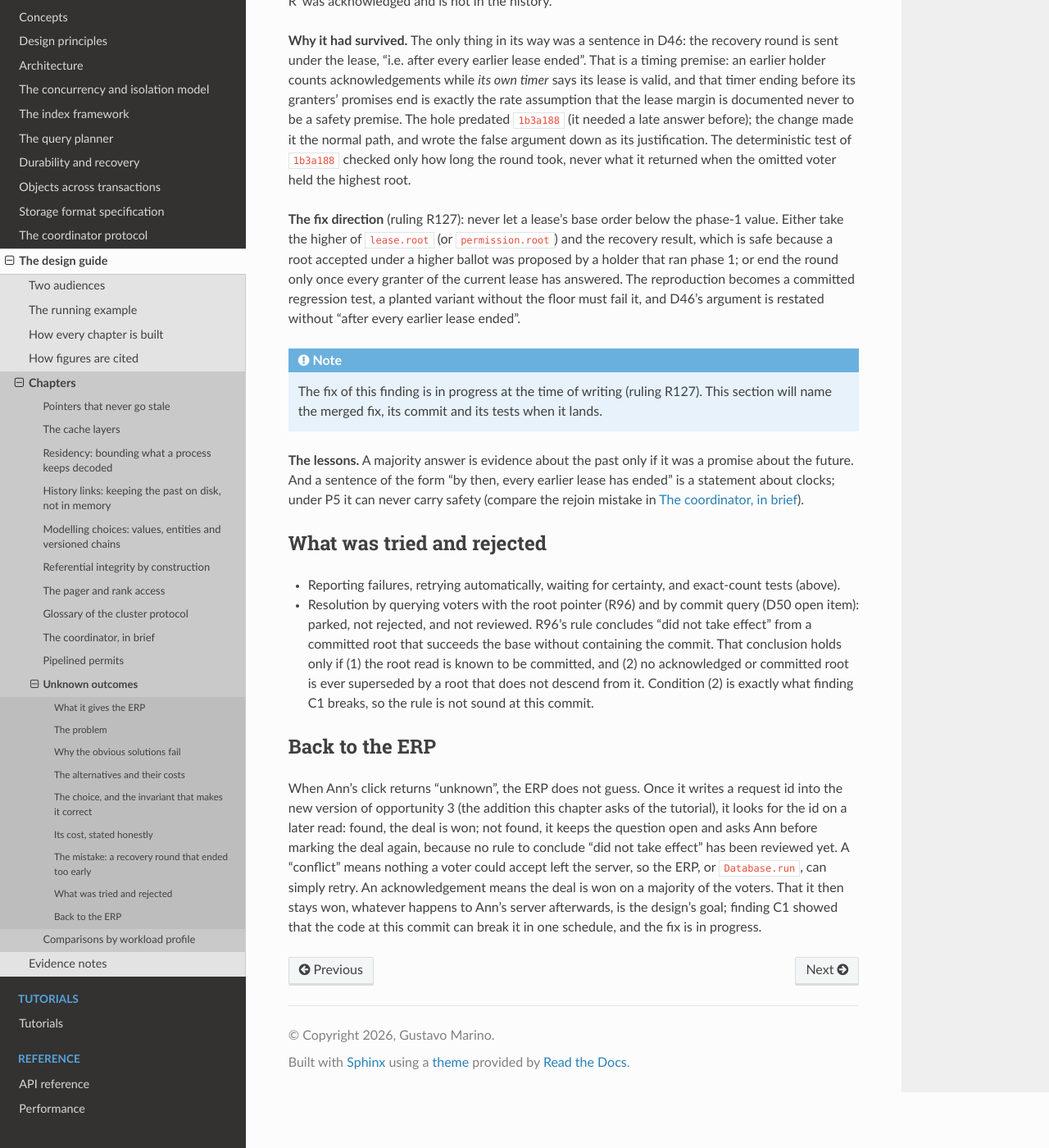
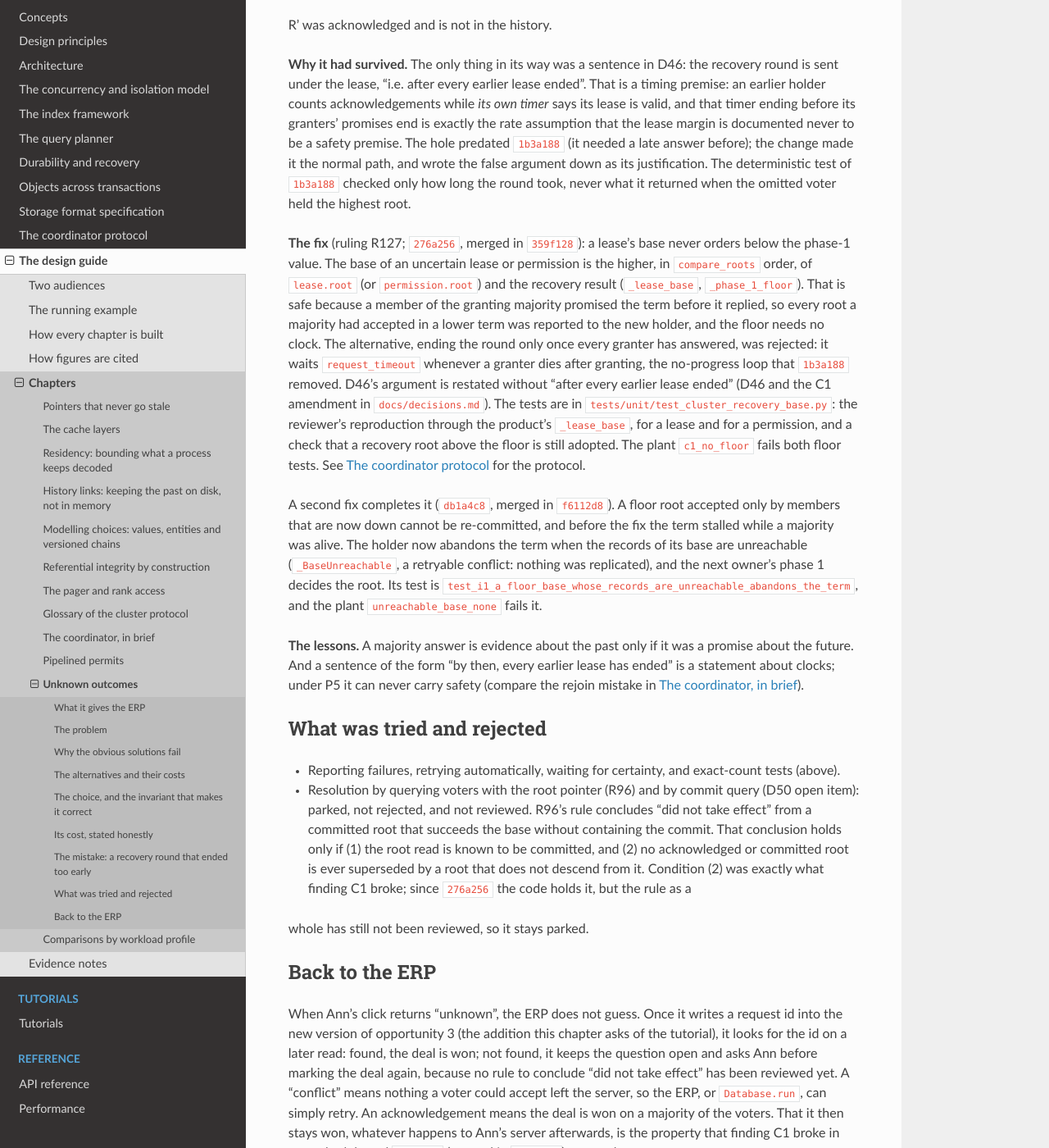
Before and after one commit to gamarino/ProtoDB, a Sphinx documentation site: the page built from docs/source/design-guide/unknown-outcomes.rst, in a window 1280 px wide and 1400 px high, scrolled down 3694 px. Shown: the whole window at 82% size. Built offline with Sphinx 7.4.7 and the Read the Docs theme 3.1.0, drawn with Linux system fonts in a browser that asks for light colours; some of the changed text lies outside the part shown.

Commit message:
Docs: the design guide describes the C1 fix as merged (276a256, db1a4c8)
Co-Authored-By: Claude Opus 5.5 <noreply@anthropic.com>

```diff
--- a/docs/source/design-guide/glossary.rst
+++ b/docs/source/design-guide/glossary.rst
@@ -65,7 +65,7 @@ certain, uncertain
    recovery round to choose its base.
 
 recovery round
-   A query to the voters for the roots they hold (``recover_root``); the highest answer becomes the base. The
+   A query to the voters for the roots they hold (``recover_root``); the highest answer raises the base, which is floored at the lease's phase-1 root. The
    query carries ballot 0: it *promises nothing*, which is the point of finding C1 in
    :doc:`unknown-outcomes`.
 
--- a/docs/source/design-guide/unknown-outcomes.rst
+++ b/docs/source/design-guide/unknown-outcomes.rst
@@ -15,7 +15,7 @@ settle it, but only with one addition the tutorial does not have yet: each chang
 id into the new version of the opportunity. The application then reads the opportunity once the cluster
 answers again and looks for the id, as :doc:`/durability` prescribes for every storage. Found: the change took
 effect. Not found: the ERP keeps the outcome open and reads again later; when it may conclude "did not take
-effect" is the subject of the parked rule discussed below, which is not sound while finding C1 is open. What
+effect" is the subject of the parked rule discussed below, which has not been reviewed. What
 the application must *not* do is retry blindly: if the first attempt took effect, the retry writes a second
 "won" version, and the audit trail of opportunity 3 shows the deal won twice.
 
@@ -51,8 +51,8 @@ The alternatives and their costs
 * **Resolve the outcome inside the library, by querying the voters with the root's pointer** (ruling R96,
   parked): the pointer is a unique commit id; walk ``previous`` from the committed root; found means success,
   a successor of the base without it means a safe retry, still at the base means undecided. Not built and not
-  reviewed; it is a liveness improvement, the undecided case remains, and its "safe retry" conclusion is not
-  sound while finding C1 is open (see "What was tried and rejected").
+  reviewed; it is a liveness improvement, the undecided case remains, and its "safe retry" conclusion has not
+  been reviewed (see "What was tried and rejected").
 * **Resolve late-observed acknowledgements with a commit query** (D50 open item): a majority observed after the
   lease ended could be confirmed instead of reported unknown. Not scheduled; liveness only.
 * **Resolve by reading an application token** (adopted for the tests in ``385cd04`` and ``47aa05e``): every
@@ -71,9 +71,9 @@ The choice, and the invariant that makes it correct
 
    The outcomes of a cluster commit. Source: ``diagrams/unknown-outcome.dot``.
 
-* **acknowledged**: a majority accepted the root within the permission. The design's goal is that it is never
-  lost. At the commit this guide describes, the code does not meet that goal in every schedule: finding C1,
-  below, is a schedule (a slow clock and a delayed message) that loses an acknowledged commit;
+* **acknowledged**: a majority accepted the root within the permission. It is never lost: finding C1,
+  below, was a schedule (a slow clock and a delayed message) that lost an acknowledged commit, and
+  ``276a256`` fixed it;
 * ``ProtoConflictError``: **nothing that could be accepted left the node** (no own acceptance logged, no
   root-stage message sent, every data-stage message a non-acceptable ``store``). Retrying is safe, and
   ``Database.run`` does it;
@@ -82,11 +82,7 @@ The choice, and the invariant that makes it correct
 The invariant is the truthfulness of the two definite answers: a conflict report implies the commit cannot take
 effect, so a retry never doubles it; an acknowledgement implies a majority holds the root. Unknown is the
 complement, and it is allowed to be large, because it is honest. (That a majority holding the root keeps it in
-the history is a separate property, the one finding C1 breaks.)
-
-.. TODO(C1-fix): once the R127 fix is merged, restate "never lost" as a property of the code, with the commit
-   of the fix, and remove the qualifications marked with this TODO in coordinator.rst, pipelined-permits.rst and
-   this chapter.
+the history is a separate property, the one finding C1 broke and ``276a256`` restored.)
 
 The tests follow the same rule (ruling R86): they assert **safety bounds**, never exact counts. Every
 acknowledged id is present exactly once; every other id present ended in an unknown outcome
@@ -120,8 +116,8 @@ majority argument:
 
 The adversarial re-review showed that the argument does not hold, and reproduced an **acknowledged commit being
 lost** (finding C1, Critical, at ``9129d52``). The reviewer reproduced it deterministically with five voters,
-in a test outside the repository that forces the schedule below; it is not committed, and this section will
-name the regression test that replaces it once the fix lands.
+in a test outside the repository that forces the schedule below. That reproduction is now committed as a
+regression test, ``tests/unit/test_cluster_recovery_base.py``, described under the fix below.
 
 **Why the intersection argument fails.** Intersection proves that a member of the answering majority accepted
 every root committed *before it answered*. It says nothing about roots accepted *after* it answered, unless the
@@ -155,20 +151,24 @@ The hole predated ``1b3a188`` (it needed a late answer before); the change made
 the false argument down as its justification. The deterministic test of ``1b3a188`` checked only how long the
 round took, never what it returned when the omitted voter held the highest root.
 
-**The fix direction** (ruling R127): never let a lease's base order below the phase-1 value. Either take the
-higher of ``lease.root`` (or ``permission.root``) and the recovery result, which is safe because a root
-accepted under a higher ballot was proposed by a holder that ran phase 1; or end the round only once every
-granter of the current lease has answered. The reproduction becomes a committed regression test, a planted variant
-without the floor must fail it, and D46's argument is restated without "after every earlier lease ended".
+**The fix** (ruling R127; ``276a256``, merged in ``359f128``): a lease's base never orders below the phase-1
+value. The base of an uncertain lease or permission is the higher, in ``compare_roots`` order, of ``lease.root``
+(or ``permission.root``) and the recovery result (``_lease_base``, ``_phase_1_floor``). That is safe because a
+member of the granting majority promised the term before it replied, so every root a majority had accepted in a
+lower term was reported to the new holder, and the floor needs no clock. The alternative, ending the round only
+once every granter has answered, was rejected: it waits ``request_timeout`` whenever a granter dies after
+granting, the no-progress loop that ``1b3a188`` removed. D46's argument is restated without "after every earlier
+lease ended" (D46 and the C1 amendment in ``docs/decisions.md``). The tests are in
+``tests/unit/test_cluster_recovery_base.py``: the reviewer's reproduction through the product's ``_lease_base``,
+for a lease and for a permission, and a check that a recovery root above the floor is still adopted. The plant
+``c1_no_floor`` fails both floor tests. See :doc:`/coordinator-protocol` for the protocol.
 
-.. TODO(C1-fix): describe the fix as merged (the floor at lease.root / permission.root, or the wait for every
-   granter), with its commit, the regression test and the plant, and the restated D46 argument. Until the fix
-   lands, this section describes the defect and the direction of the fix only.
-
-.. note::
-
-   The fix of this finding is in progress at the time of writing (ruling R127). This section will name the
-   merged fix, its commit and its tests when it lands.
+A second fix completes it (``db1a4c8``, merged in ``f6112d8``). A floor root accepted only by members that are
+now down cannot be re-committed, and before the fix the term stalled while a majority was alive. The holder now
+abandons the term when the records of its base are unreachable (``_BaseUnreachable``, a retryable conflict:
+nothing was replicated), and the next owner's phase 1 decides the root. Its test is
+``test_i1_a_floor_base_whose_records_are_unreachable_abandons_the_term``, and the plant
+``unreachable_base_none`` fails it.
 
 **The lessons.** A majority answer is evidence about the past only if it was a promise about the future. And a
 sentence of the form "by then, every earlier lease has ended" is a statement about clocks; under P5 it can
@@ -182,9 +182,8 @@ What was tried and rejected
   rejected, and not reviewed. R96's rule concludes "did not take effect" from a committed root that succeeds
   the base without containing the commit. That conclusion holds only if (1) the root read is known to be
   committed, and (2) no acknowledged or committed root is ever superseded by a root that does not descend from
-  it. Condition (2) is exactly what finding C1 breaks, so the rule is not sound at this commit.
-
-.. TODO(C1-fix): revisit the R96 conditions once the fix is merged; the rule still needs its own review.
+  it. Condition (2) was exactly what finding C1 broke; since ``276a256`` the code holds it, but the rule as a
+whole has still not been reviewed, so it stays parked.
 
 Back to the ERP
 ---------------
@@ -194,7 +193,5 @@ of opportunity 3 (the addition this chapter asks of the tutorial), it looks for
 the deal is won; not found, it keeps the question open and asks Ann before marking the deal again, because no
 rule to conclude "did not take effect" has been reviewed yet. A "conflict" means nothing a voter could accept
 left the server, so the ERP, or ``Database.run``, can simply retry. An acknowledgement means the deal is won on
-a majority of the voters. That it then stays won, whatever happens to Ann's server afterwards, is the design's
-goal; finding C1 showed that the code at this commit can break it in one schedule, and the fix is in progress.
-
-.. TODO(C1-fix): when the fix is merged, say that the acknowledged deal stays won and name the fix commit.
+a majority of the voters. That it then stays won, whatever happens to Ann's server afterwards, is the property
+that finding C1 broke in one schedule and ``276a256`` (merged in ``359f128``) restored.
```
Also changed, not shown: docs/source/design-guide/coordinator.rst (+6 -11 lines), docs/source/design-guide/pipelined-permits.rst (+9 -8 lines), docs/source/design-guide/diagrams/unknown-outcome.svg, 1 other file.
